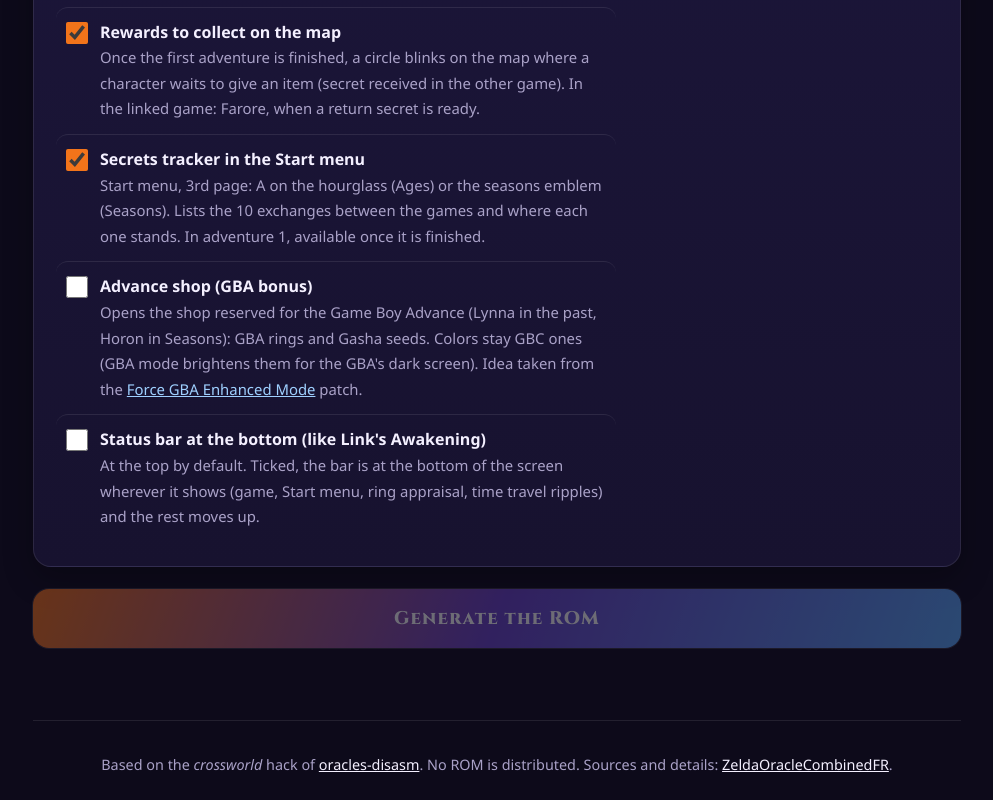
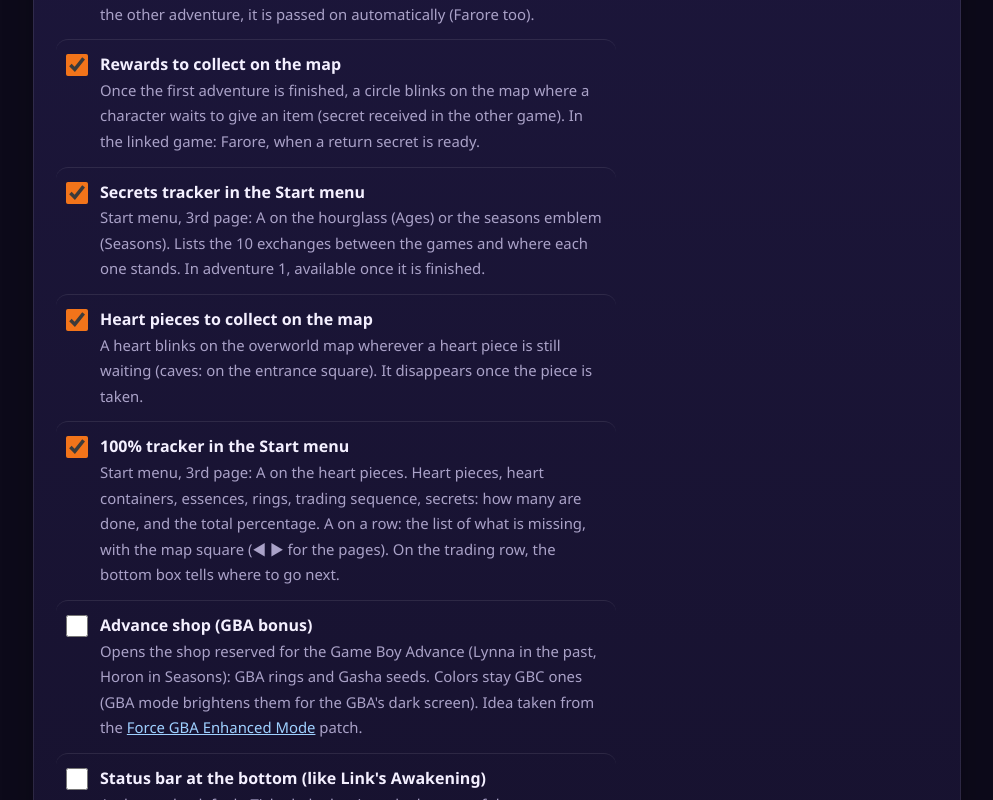
Before and after one commit to soaresden/ZeldaOracleCombinedFR, a plain HTML site: page docs/index.html in a window 1280 px wide. Shown: the part 1704-2504 px from the top of the page, without its empty margins (143-1136 px from the left). Drawn offline with Linux system fonts and the light colour scheme.

Commit message:
Page : v1.3 (suivi 100 %, cœurs sur la carte, bagues entre les jeux, icônes), patchs et aperçus
Co-Authored-By: Claude Opus 5.5 <noreply@anthropic.com>

```diff
--- a/docs/index.html
+++ b/docs/index.html
@@ -59,6 +59,8 @@
   .lead{margin:0 0 16px;color:var(--mut);font-size:1.03rem;max-width:56ch}
   .chips{display:flex;flex-wrap:wrap;gap:8px;margin:0;padding:0;list-style:none}
   .chips li{display:inline-flex;align-items:center;gap:7px;padding:6px 12px;border-radius:999px;background:rgba(255,255,255,.06);border:1px solid var(--line);font-size:.9rem;font-weight:600}
+  .chips a{color:inherit;text-decoration:none}
+  .chips a:hover{text-decoration:underline}
   .ico{display:inline-block;width:16px;height:16px;flex:none}
   .ico svg{display:block;width:100%;height:100%}
 
@@ -156,6 +158,7 @@
         <li><i class="ico" data-icon="ages"></i>Ages <i class="ico" data-icon="seasons"></i>Seasons</li>
         <li data-en="5 languages">5 langues</li>
         <li data-en="In your browser">Dans ton navigateur</li>
+        <li><a href="https://github.com/soaresden/ZeldaOracleCombinedFR/releases/tag/v1.3" data-en="New in 1.3: 100% tracker, heart pieces on the map">Nouveau en 1.3 : suivi 100 %, quarts de cœur sur la carte</a></li>
       </ul>
     </div>
   </header>
--- a/docs/options.json
+++ b/docs/options.json
@@ -110,6 +110,32 @@
       }
     },
     {
+      "id": "map_hearts",
+      "offset": "0x3ffa",
+      "default": true,
+      "fr": "Quarts de cœur à prendre sur la carte",
+      "en": "Heart pieces to collect on the map",
+      "frDesc": "Un cœur clignote sur la carte du monde à chaque endroit où un quart de cœur attend encore (grottes : sur la case de l'entrée). Il disparaît une fois le quart pris.",
+      "enDesc": "A heart blinks on the overworld map wherever a heart piece is still waiting (caves: on the entrance square). It disappears once the piece is taken.",
+      "preview": {
+        "on": "map_hearts_on.png",
+        "off": "map_hearts_off.png"
+      }
+    },
+    {
+      "id": "completion",
+      "offset": "0x3ffb",
+      "default": true,
+      "fr": "Suivi 100 % dans le menu Start",
+      "en": "100% tracker in the Start menu",
+      "frDesc": "Menu Start, 3e page : A sur les quarts de cœur. Quarts de cœur, réceptacles, essences, anneaux, quête d'échange, secrets : combien sont faits, et le pourcentage total. A sur une ligne : la liste de ce qui manque, avec la case de la carte (◄ ► pour les pages). Sur la ligne de la quête d'échange, le cadre du bas dit où aller ensuite.",
+      "enDesc": "Start menu, 3rd page: A on the heart pieces. Heart pieces, heart containers, essences, rings, trading sequence, secrets: how many are done, and the total percentage. A on a row: the list of what is missing, with the map square (◄ ► for the pages). On the trading row, the bottom box tells where to go next.",
+      "preview": {
+        "on": "completion_on_{lang}.png",
+        "off": "completion_off_{lang}.png"
+      }
+    },
+    {
       "id": "gba_shop",
       "offset": "0x3ff9",
       "default": false,
```
Also changed, not shown: docs/patches/manifest.json, docs/previews/completion_off_de.png (added), docs/previews/completion_off_en.png (added), docs/previews/completion_off_es.png (added), docs/previews/completion_off_fr.png (added), docs/previews/completion_off_it.png (added), docs/previews/completion_on_de.png (added), docs/previews/completion_on_en.png (added), docs/previews/completion_on_es.png (added), docs/previews/completion_on_fr.png (added), docs/previews/completion_on_it.png (added), docs/previews/map_hearts_off.png (added), docs/previews/map_hearts_on.png (added), 5 other files.
